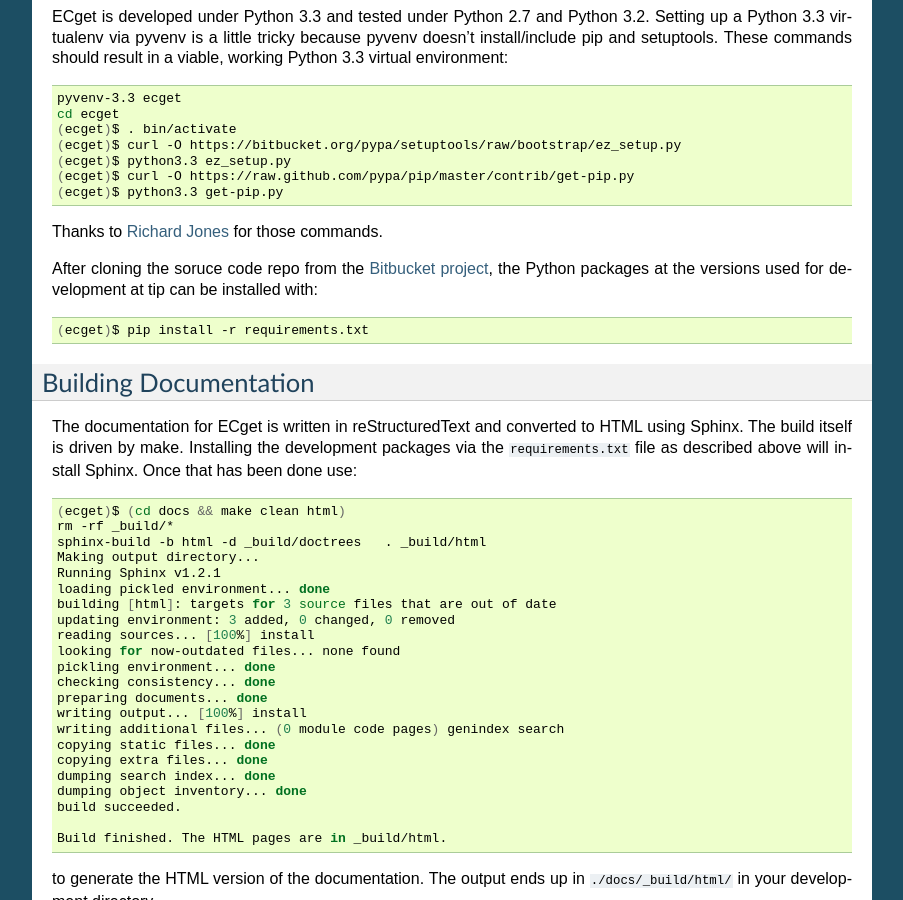
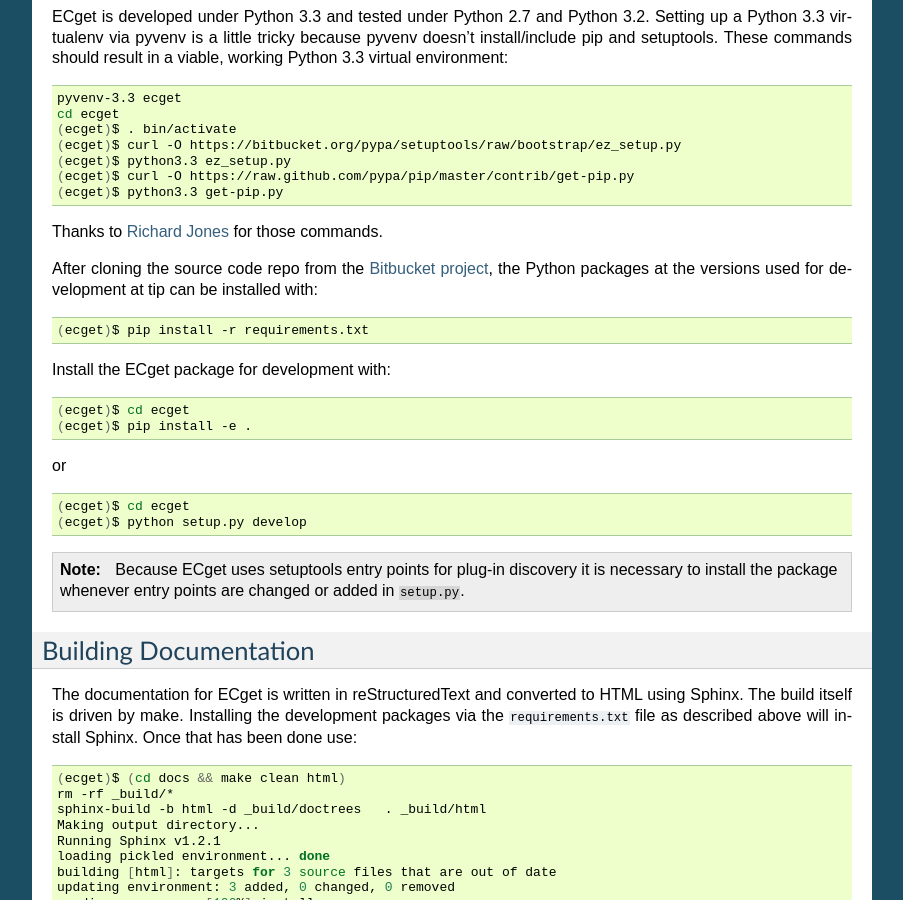
Before and after one commit to 43ravens/ECget, a Sphinx documentation site: the page built from docs/developers.rst, in a window 1280 px wide and 900 px high, scrolled down 347 px. Shown: the whole window, without its empty margins (198-1101 px from the left). Built offline with Sphinx 7.4.7, drawn with Linux system fonts in a browser that asks for light colours.

Commit message:
Add notes re: dev installion & re-installing after changes to entry points.

```diff
--- a/docs/developers.rst
+++ b/docs/developers.rst
@@ -41,12 +41,30 @@
 
 .. _Richard Jones: http://www.mechanicalcat.net/richard/log/Python/Python_3_3_and_virtualenv
 
-After cloning the soruce code repo from the `Bitbucket project`_,
+After cloning the source code repo from the `Bitbucket project`_,
 the Python packages at the versions used for development at tip can be installed with:
 
 .. code-block:: bash
 
     (ecget)$ pip install -r requirements.txt
+
+Install the ECget package for development with:
+
+.. code-block:: bash
+
+    (ecget)$ cd ecget
+    (ecget)$ pip install -e .
+
+or
+
+.. code-block:: bash
+
+    (ecget)$ cd ecget
+    (ecget)$ python setup.py develop
+
+.. note::
+
+    Because ECget uses setuptools entry points for plug-in discovery it is necessary to install the package whenever entry points are changed or added in :file:`setup.py`.
 
 
 Building Documentation
```
